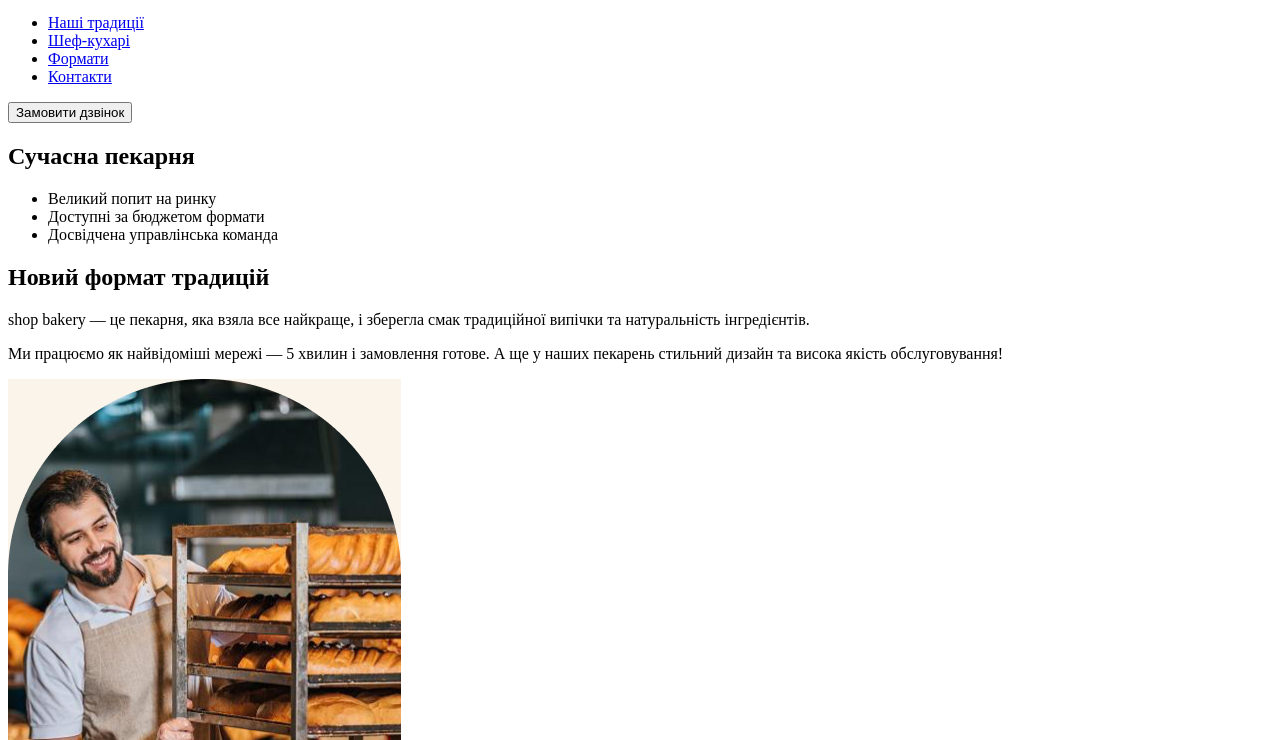
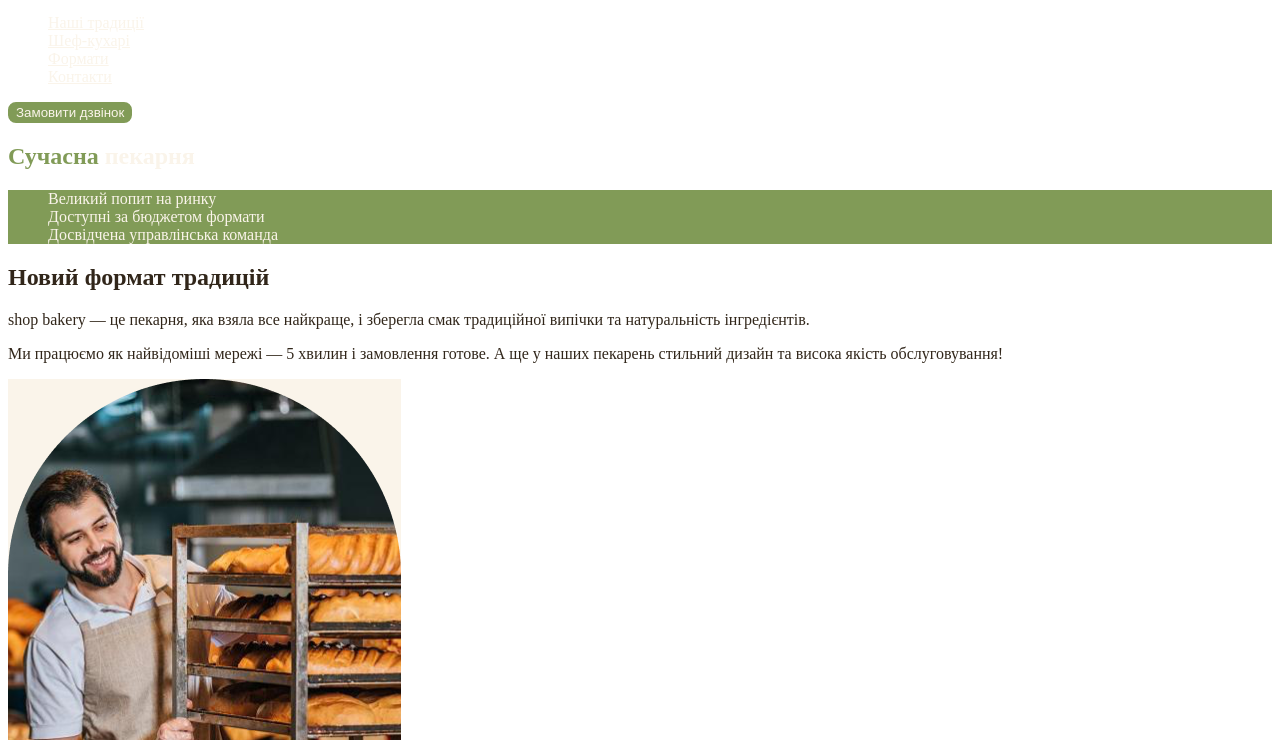
Before and after one commit to Yaroslav-tech/genius-space__HTML-CSS--project, a plain HTML site: page index.html in a window 1280 px wide. Shown: the part 60-800 px from the top of the page. Drawn offline with Linux system fonts and the light colour scheme.

Commit message:
add styles.css and css variables

```diff
--- /dev/null
+++ b/css/styles.css
@@ -0,0 +1,50 @@
+:root {
+    --color-brand-light: #819B57;
+    --color-brand-dark: #465929;
+    --color-primary-dark: #31261A;
+    --color-primary-light: #FAF4EA;
+}
+
+/* base */
+body {
+    color: var(--color-primary-dark);
+}
+ul {
+    list-style-type: none;
+}
+/* Button */
+.button {
+    color:var(--color-primary-light);
+    border-radius: 8px;
+    border: 2px solid var(--color-brand-light);
+    background-color: var(--color-brand-light);
+    cursor: pointer;
+}
+
+.button:hover {
+background-color: transparent;
+color: var(--color-brand-dark);
+}
+/* Link */
+.link {
+    color:var(--color-primary-light);
+}
+.link:hover {
+    color: var(--color-brand-light);
+}
+/* Hero section */
+.hero-title {
+    color:var(--color-primary-light);
+}
+.hero-title .accent {
+color: var(--color-brand-light);
+}
+/* Advantages-section */
+.advantages-list {
+    background-color: var(--color-brand-light);
+    color: var(--color-primary-light) ;
+}
+/*  */
+.section-title .accent {
+    color: var(--color-brand-dark);
+}
--- a/index.html
+++ b/index.html
@@ -4,6 +4,8 @@
     <meta charset="UTF-8" />
     <meta name="viewport" content="width=device-width, initial-scale=1.0" />
     <title>Сучасна пекарня</title>
+
+    <link rel="stylesheet" href="./css/styles.css" />
   </head>
   <body>
     <header>
@@ -12,25 +14,25 @@
           <img src="./images/logo.svg" alt="Логотип сучасної пекарні" />
         </a>
         <ul>
-          <li><a href="#traditions-section">Наші традиції</a></li>
-          <li><a href="#chefs-section">Шеф-кухарі</a></li>
-          <li><a href="#formats-section">Формати</a></li>
-          <li><a href="#contact-section">Контакти</a></li>
+          <li><a class="link" href="#traditions-section">Наші традиції</a></li>
+          <li><a class="link" href="#chefs-section">Шеф-кухарі</a></li>
+          <li><a class="link" href="#formats-section">Формати</a></li>
+          <li><a class="link" href="#contact-section">Контакти</a></li>
         </ul>
       </nav>
-      <button type="button">Замовити дзвінок</button>
+      <button class="button" type="button">Замовити дзвінок</button>
     </header>
     <main>
       <section>
-        <h1>Сучасна пекарня</h1>
+        <h1 class="hero-title"><span class="accent">Сучасна</span> пекарня</h1>
       </section>
       <section id="traditions-section">
-        <ul>
+        <ul class="advantages-list">
           <li>Великий попит на ринку</li>
           <li>Доступні за бюджетом формати</li>
           <li>Досвідчена управлінська команда</li>
         </ul>
-        <h2>Новий формат традицій</h2>
+        <h2 class="section-title">Новий формат традицій</h2>
         <p>
           <span>shop bakery</span> — це пекарня, яка взяла все найкраще, і
           зберегла смак традиційної випічки та натуральність інгредієнтів.
@@ -46,7 +48,9 @@
         />
       </section>
       <section id="chefs-section">
-        <h2>Наші найкращі шеф-кухарі</h2>
+        <h2 class="section-title">
+          Наші найкращі <span class="accent">шеф-кухарі</span>
+        </h2>
         <ul>
           <li>
             <article>
@@ -70,7 +74,7 @@
         </ul>
       </section>
       <section id="formats-section">
-        <h2>Формати</h2>
+        <h2 class="section-title">Формати</h2>
         <ul>
           <li>
             <article>
@@ -90,7 +94,7 @@
         </ul>
       </section>
       <section id="contact-section">
-        <h2>Приєднуйтесь до мережі пекарень</h2>
+        <h2 class="section-title">Приєднуйтесь до мережі пекарень</h2>
         <iframe
           src="https://www.google.com/maps/embed?pb=!1m18!1m12!1m3!1d2540.1640531314047!2d30.491233500000003!3d50.4566697!2m3!1f0!2f0!3f0!3m2!1i1024!2i768!4f13.1!3m3!1m2!1s0x40d4ce637bfe1717%3A0x5370c2254ad1b952!2z0LLRg9C70LjRhtGPINCh0ZbRh9C-0LLQuNGFINCh0YLRgNGW0LvRjNGG0ZbQsiwgNTQsINCa0LjRl9CyLCAwMjAwMA!5e0!3m2!1suk!2sua!4v1703169288245!5m2!1suk!2sua"
           width="603"
```
